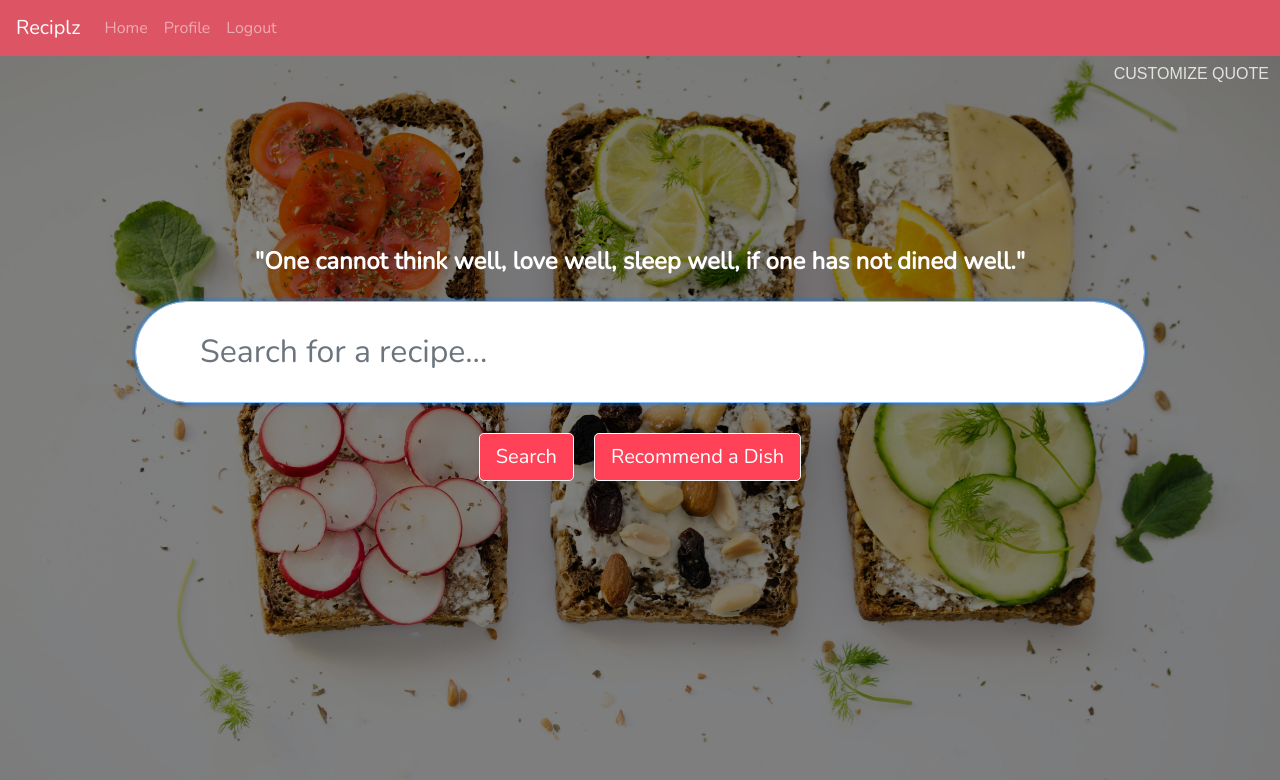
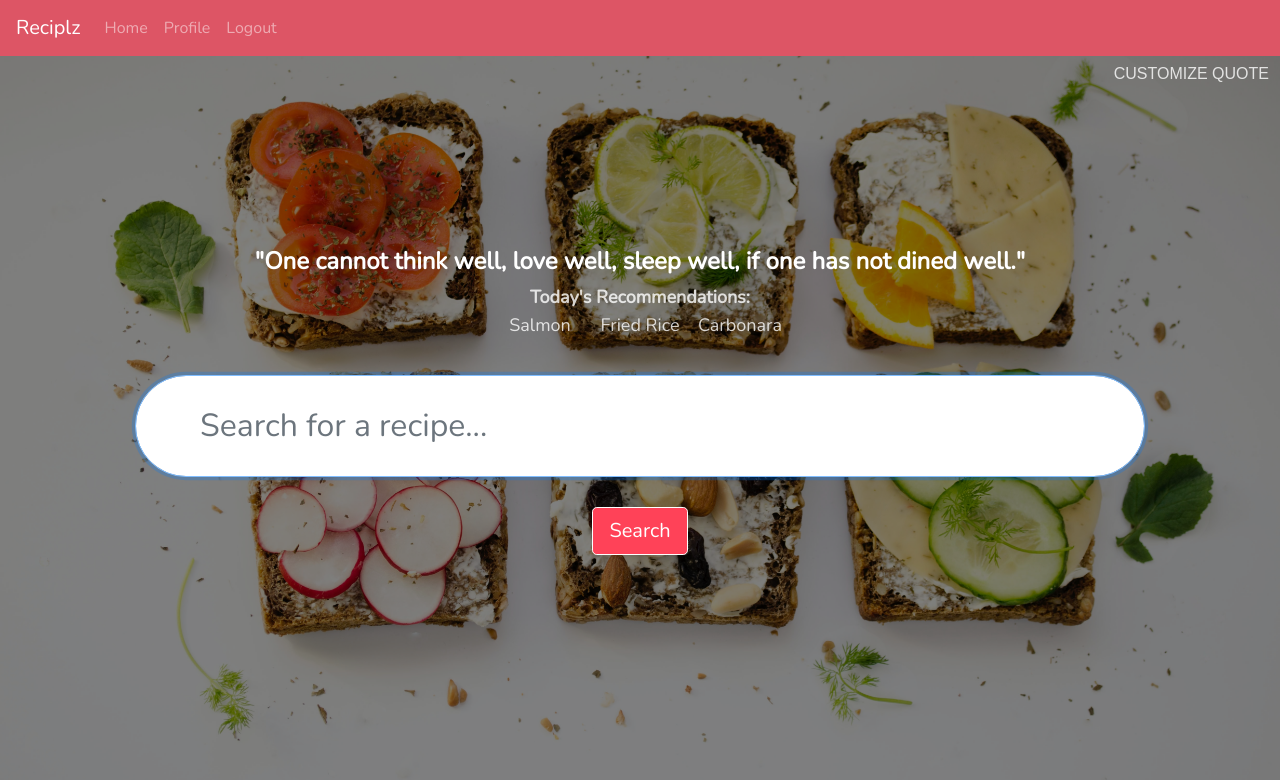
Before and after one commit to jennyyao98/CS4640Angular, an Angular app: page / in a window 1280 px wide. Shown: the top 780 px of the page. Built offline with nearby package versions, Linux system fonts and the light colour scheme.

Commit message:
added ngfor

```diff
--- a/src/app/app.component.html
+++ b/src/app/app.component.html
@@ -30,10 +30,16 @@
   <!-- tagline for the page -->
   <div style="margin-top: 160px;" class="quote">
     <h3 [ngStyle]="{'color': 'white', 'font-size': '24px', 'font-weight': 'bold'}">{{ quote }}</h3>
-    <p [ngStyle]="{'font-size': '18px', 'font-weight': 'bold', 'opacity': '0.8', 'margin-bottom': '25px'}">
-      {{suggestion}}</p>
+    <div align="center">
+    <p [ngStyle]="{'font-size': '18px', 'font-weight': 'bold', 'opacity': '0.8', 'width': '300px'}">Today's Recommendations: </p>
+    <div style="margin-top: -15px;">
+    <p [ngStyle]="{'font-size': '18px', 'opacity': '0.8', 'display': 'inline-block', 'width': '100px'}"
+      *ngFor="let i of suggestions">{{ i.name }}</p>
+    </div>
+</div>
+  </div>
     <!-- search box: send post info to search_results.php -->
-    <form name="myForm">
+    <form style="margin-top: -30px" name="myForm">
       <div class="form-group">
         <input type="text" class="form-control" id="search" name="search" #search="ngModel"
           placeholder="Search for a recipe..." required [(ngModel)]="searchInput" />
@@ -48,8 +54,8 @@
       <!--submit button -->
       <div align="center" class="buttons">
         <button (click)="func()" type="submit" class="btn btn-primary btn-lg" name="submit" id="searchBtn">Search</button>
-        <button (click)="changeSuggestion()" [ngClass]="'italic-text'" class="btn btn-primary btn-lg"
-          style="margin-left: 20px;">Recommend a Dish</button>
+        <!--<button (click)="changeSuggestion()" [ngClass]="'italic-text'" class="btn btn-primary btn-lg"
+          style="margin-left: 20px;">Recommend a Dish</button>-->
       </div>
     </form>
 
--- a/src/app/app.component.ts
+++ b/src/app/app.component.ts
@@ -13,7 +13,12 @@ export class AppComponent {
   quote:string = '"One cannot think well, love well, sleep well, if one has not dined well."';
   changed:boolean = false;
   suggestion:string = '';
-  suggestions:string[] = ['Salmon', 'Fried Rice', 'Carbonara'];
+  suggestion2:string[] = ['Salmon', 'Fried Rice', 'Carbonara'];
+  suggestions = [
+    { name: 'Salmon', id: 1 },
+    { name: 'Fried Rice', id: 2 },
+    { name: 'Carbonara', id: 3 },
+ ];
 
   changeSuggestion() {
     if (this.changed == false) {
```
